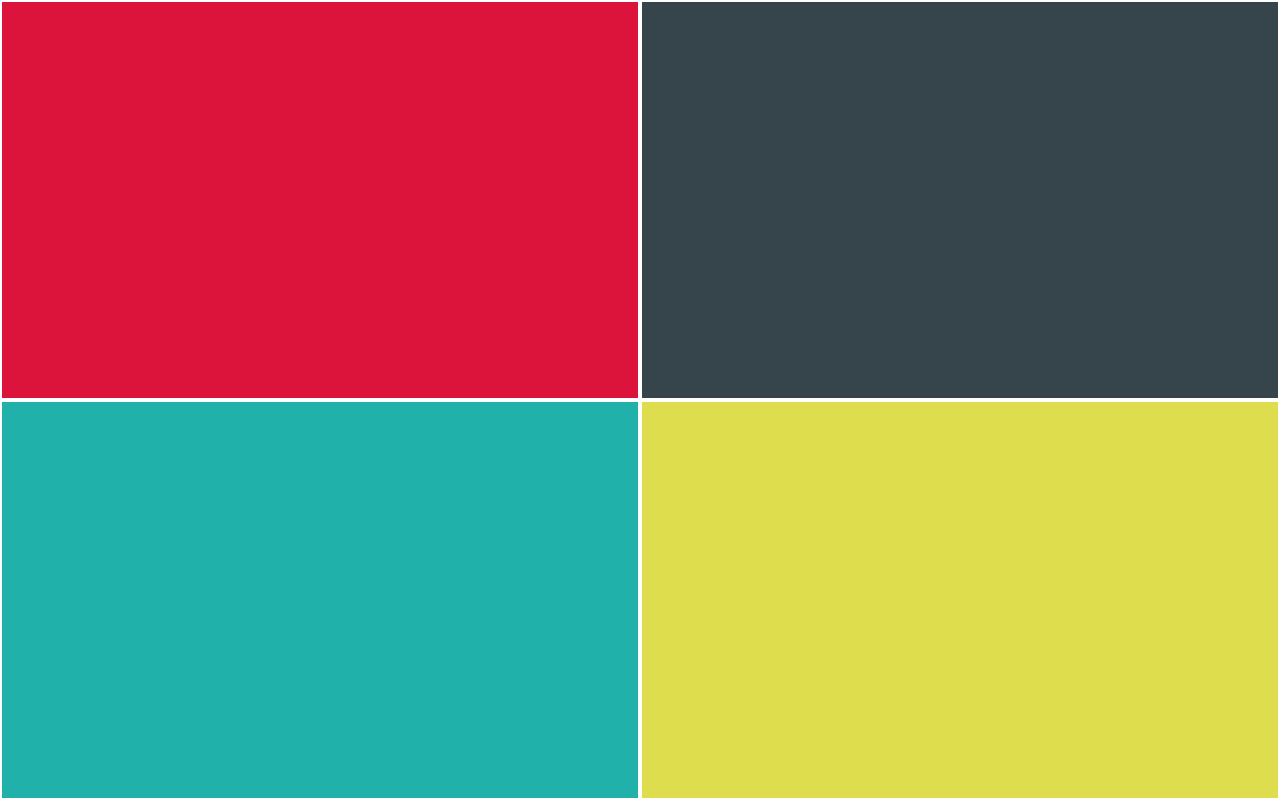
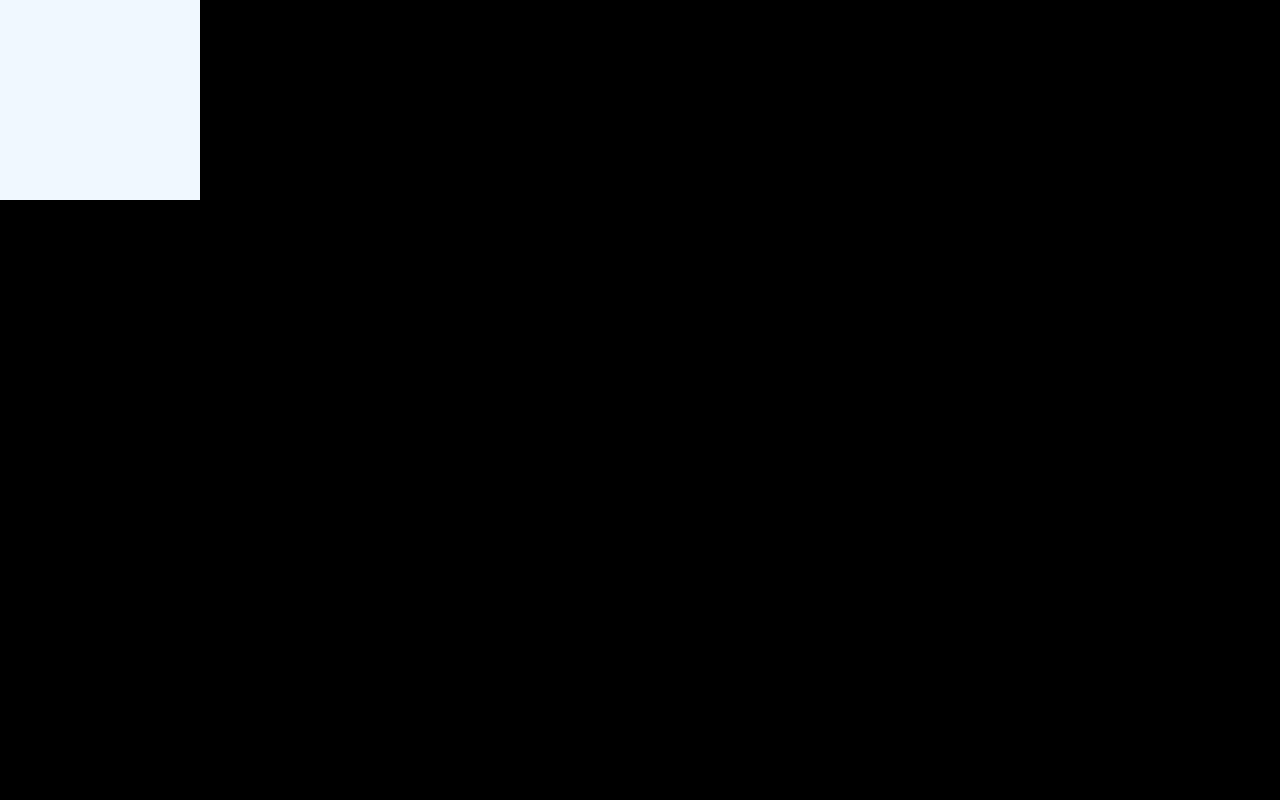
Before and after one commit to priyam0x1/LearnDev, a plain HTML site: page Responsive/index.html in a window 1280 px wide. Drawn offline with Linux system fonts and the light colour scheme.

Commit message:
basics done

```diff
--- a/Responsive/index.html
+++ b/Responsive/index.html
@@ -7,11 +7,6 @@
     <link rel="stylesheet" href="style.css" />
   </head>
   <body>
-    <div id="parent">
-      <div id="child1"></div>
-      <div id="child2"></div>
-      <div id="child3"></div>
-      <div id="child4"></div>
-    </div>
+    <div id="box"></div>
   </body>
 </html>
--- a/Responsive/style.css
+++ b/Responsive/style.css
@@ -12,30 +12,14 @@ body {
   width: 100%;
 }
 
-#parent {
-  width: 100%;
-  height: 100%;
-  background-color: grey;
-  display: grid;
-  grid-template-columns: 1fr 1fr;
+#box {
+  height: 200px;
+  width: 200px;
+  background-color: crimson;
 }
 
-#child1 {
-  background-color: crimson;
-  border: 2px solid white;
+@media (min-width: 600px) {
+  #box {
+    background-color: aliceblue;
+  }
 }
-
-#child2 {
-  background-color: rgb(53, 69, 75);
-  border: 2px solid white;
-}
-
-#child3 {
-  background-color: lightseagreen;
-  border: 2px solid white;
-}
-
-#child4 {
-  background-color: rgb(221, 221, 77);
-  border: 2px solid white;
-}
```
